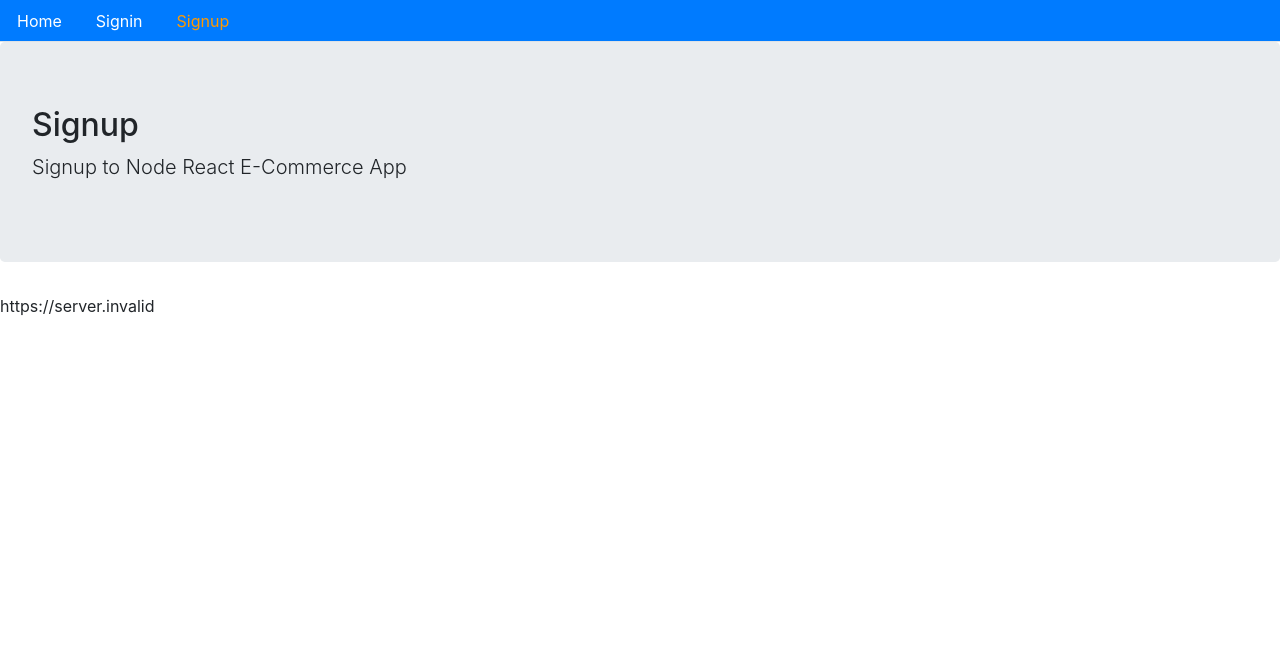
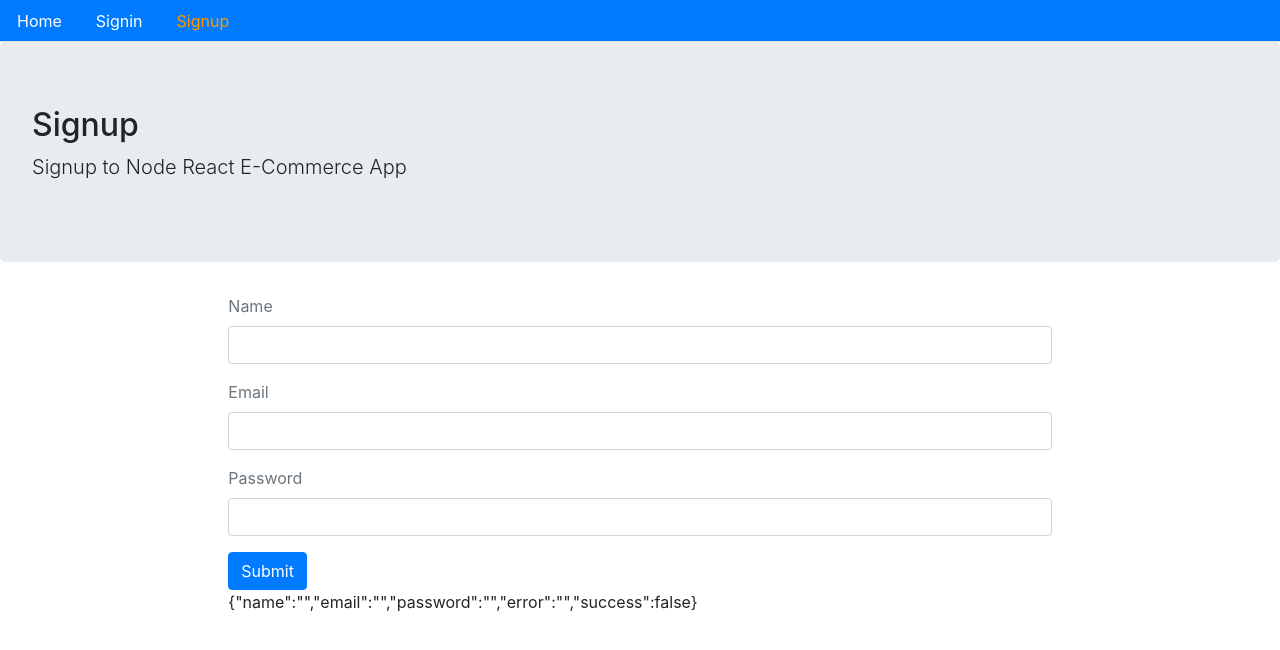
Before and after one commit to jose-Abel/mern-ecommerce-frontend, a React (Create React App) app: page /signup in a window 1280 px wide. Shown: the top 650 px of the page. Built offline with nearby package versions, Linux system fonts and the light colour scheme; no server answers.

Commit message:
Create the Signup component

```diff
--- a/docker-compose.yaml
+++ b/docker-compose.yaml
@@ -5,6 +5,7 @@
     ports:
       - '3000:3000'
     volumes:
-      - ./src:/app/src
+      - ./src:/frontend/src
+      - /frontend/node_modules
     stdin_open: true
     tty: true
--- a/src/user/Signup.js
+++ b/src/user/Signup.js
@@ -1,14 +1,61 @@
-import React from 'react';
+import React, { useState } from 'react';
 import Layout from '../core/Layout';
 import { API } from "../config";
 
-const Signup = () => (
-  <Layout
-    title="Signup"
-    description="Signup to Node React E-Commerce App"
-  >
-    { API }
-  </Layout>
-);
+const Signup = () => {
+  const [values, setValues] = useState({
+    name: '',
+    email: '',
+    password: '',
+    error: '',
+    success: false
+  });
+
+  const handleChange = name => event => {
+    setValues({
+      ...values,
+      error: false,
+      [name]: event.target.value
+    });
+  }
+
+  const signUpForm = () => (
+    <form>
+      <div className='form-group'>
+        <label className="text-muted">Name</label>
+
+        <input type="text" className='form-control' onChange={handleChange('name')} />
+      </div>
+
+      <div className='form-group'>
+        <label className="text-muted">Email</label>
+
+        <input type="email" className='form-control' onChange={handleChange('email')} />
+      </div>
+
+      <div className='form-group'>
+        <label className="text-muted">Password</label>
+
+        <input type="password" className='form-control' onChange={handleChange('password')} />
+      </div>
+
+      <button className='btn btn-primary'>
+        Submit
+      </button>
+    </form>
+  )
+
+  return (
+    <Layout
+      title="Signup"
+      description="Signup to Node React E-Commerce App"
+      className="container col-md-8 offset-md-2"
+    >
+      {signUpForm()}
+
+      { JSON.stringify(values) }
+    </Layout>
+  )
+}
 
 export default Signup;
```
